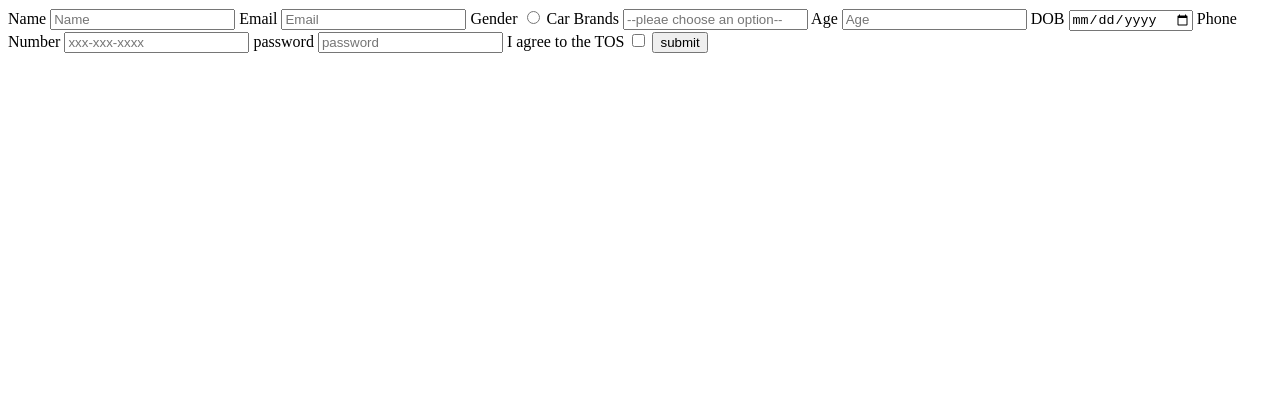
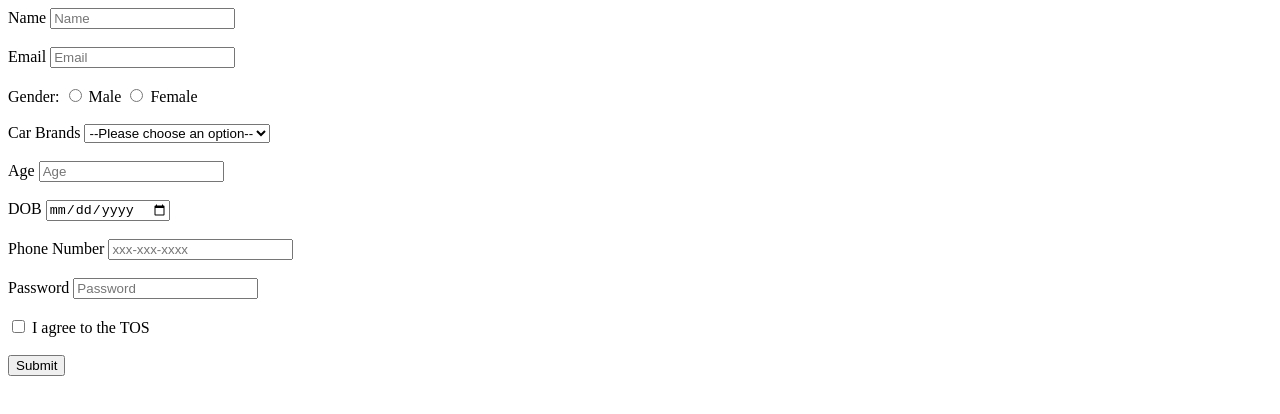
Before and after one commit to acciojob/signup-form-car-laxmankr72, a website: page main.html in a window 1280 px wide. Drawn offline with Linux system fonts and the light colour scheme.

Commit message:
created a submission

```diff
--- a/main.html
+++ b/main.html
@@ -9,25 +9,62 @@
 <body>
 	<!-- the entire body must be written by student -->
 	<form method="post">
+  <!-- Name -->
   <label for="name">Name</label>
-	<input type="text" id="name" placeholder="Name" required>
+  <input type="text" id="name" name="name" placeholder="Name" required>
+  <br><br>
+
+  <!-- Email -->
   <label for="email">Email</label>
-	<input type="email" id="email" placeholder="Email" required>
-	<label for="gender">Gender</label>
-	<input type="radio" id="gender_m,gender_f" name="gender"  required>
+  <input type="email" id="email" name="email" placeholder="Email" required>
+  <br><br>
+
+  <!-- Gender (Radio) -->
+  <label>Gender:</label>
+  <input type="radio" id="gender_m" name="gender" value="male" required>
+  <label for="gender_m">Male</label>
+  <input type="radio" id="gender_f" name="gender" value="female" required>
+  <label for="gender_f">Female</label>
+  <br><br>
+
+  <!-- Car Brands (Select) -->
   <label for="cars">Car Brands</label>
-	<input type="select" id="cars" placeholder="--pleae choose an option--" required>
+  <select id="cars" name="cars" required>
+    <option value="">--Please choose an option--</option>
+    <option value="bmw">BMW</option>
+    <option value="audi">Audi</option>
+    <option value="tesla">Tesla</option>
+    <option value="toyota">Toyota</option>
+  </select>
+  <br><br>
+
+  <!-- Age -->
   <label for="age">Age</label>
-	<input type="number" id="age" placeholder="Age" required>
+  <input type="number" id="age" name="age" placeholder="Age" required>
+  <br><br>
+
+  <!-- DOB -->
   <label for="dob">DOB</label>
-	<input type="date" id="dob"  required>
+  <input type="date" id="dob" name="dob" required>
+  <br><br>
+
+  <!-- Phone -->
   <label for="tel">Phone Number</label>
-	<input type="tel" id="tel" placeholder="xxx-xxx-xxxx" >
-	<label for="password">password</label>
-	<input type="password" id="password" placeholder="password" required>
+  <input type="tel" id="tel" name="tel" placeholder="xxx-xxx-xxxx">
+  <br><br>
+
+  <!-- Password -->
+  <label for="password">Password</label>
+  <input type="password" id="password" name="password" placeholder="Password" required>
+  <br><br>
+
+  <!-- Terms -->
+  <input type="checkbox" id="tos" name="tos" required>
   <label for="tos">I agree to the TOS</label>
-	<input type="checkbox" id="tos"  required>
-	<button>submit</button>
+  <br><br>
+
+  <!-- Submit -->
+  <button type="submit">Submit</button>
 </form>
 
     <script type="text/javascript" src="./script.js">
```
Lines whose indentation alone changed are shown as unchanged.
